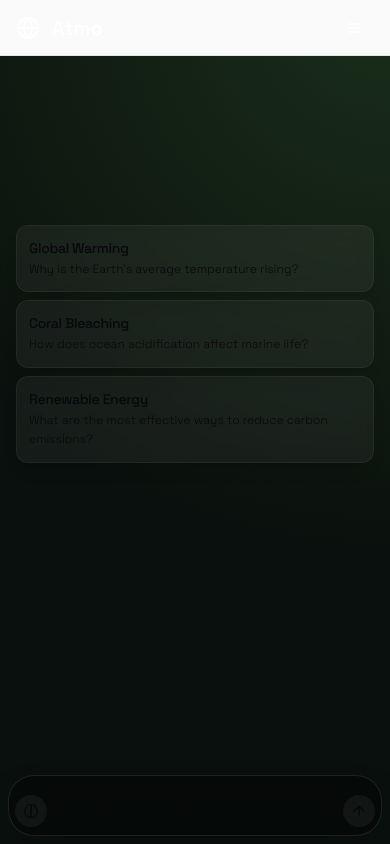
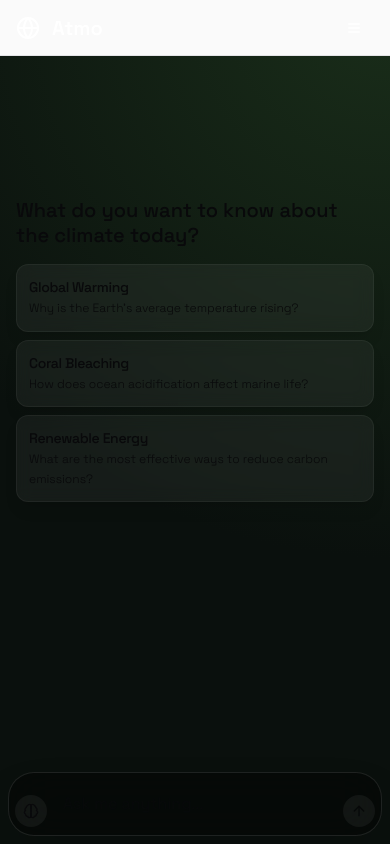
Before and after one commit to davissekai/atmo-v2, a Next.js app: page / in a window 390 px wide. Built offline with nearby package versions, Linux system fonts and the light colour scheme.

Commit message:
fix: mobile zoom, restore subtitle, ensure 16px input font

```diff
--- a/app/layout.tsx
+++ b/app/layout.tsx
@@ -14,6 +14,9 @@ export default function RootLayout({
 }>) {
     return (
         <html lang="en" suppressHydrationWarning>
+            <head>
+                <meta name="viewport" content="width=device-width, initial-scale=1, maximum-scale=1, user-scalable=no" />
+            </head>
             <body className="antialiased h-screen w-screen overflow-hidden bg-background text-foreground">
                 <ThemeProvider
                     attribute="class"
--- a/components/chat.tsx
+++ b/components/chat.tsx
@@ -82,7 +82,10 @@ export function Chat() {
             {/* Empty State / Hero Section */}
             {messages.length === 0 && (
               <div className="flex-1 flex flex-col items-start justify-center pb-20 fade-in-0 duration-500 animate-in">
-                <div className="w-full mb-4 md:mb-12">
+                <h2 className="text-xl md:text-3xl font-medium text-muted-foreground/70 leading-tight mb-4 md:mb-8">
+                  What do you want to know about the climate today?
+                </h2>
+                <div className="w-full">
                   <SuggestionCards onSelect={(prompt) => setInput(prompt)} />
                 </div>
               </div>
@@ -149,7 +152,7 @@ export function Chat() {
               }}
               onKeyDown={handleKeyDown}
               placeholder="Ask me anything..."
-              className="flex-1 min-h-[40px] max-h-[200px] py-3 px-2 md:px-4 text-sm md:text-base leading-relaxed bg-transparent placeholder:text-muted-foreground/50 resize-none !border-none !shadow-none !ring-0 focus-visible:ring-0 self-center"
+              className="flex-1 min-h-[40px] max-h-[200px] py-3 px-2 md:px-4 text-base leading-relaxed bg-transparent placeholder:text-muted-foreground/50 resize-none !border-none !shadow-none !ring-0 focus-visible:ring-0 self-center"
               rows={1}
             />
 
```
